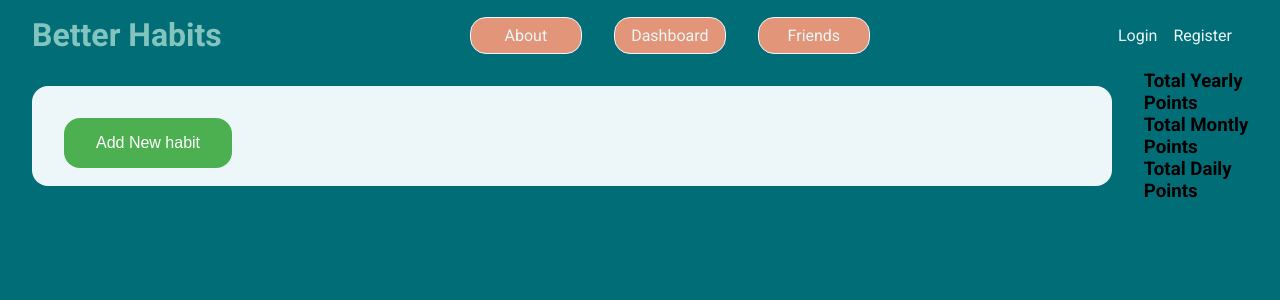
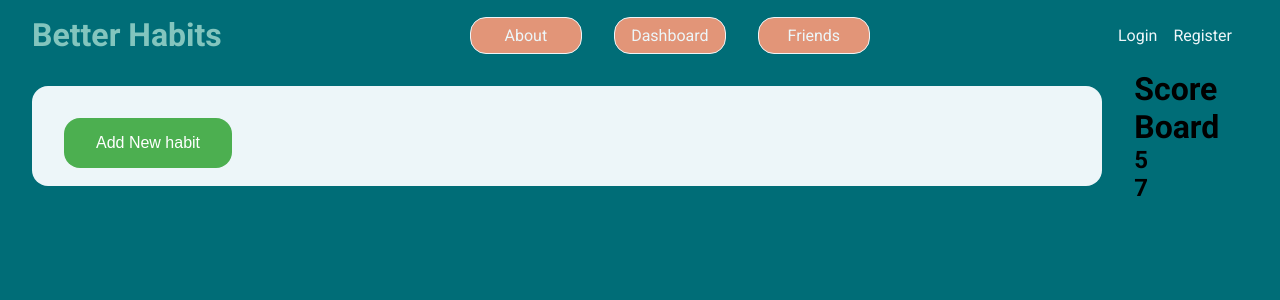
Before and after one commit to octopi-lab/better-habits, a React app: page /dashboard in a window 1280 px wide. Shown: the top 300 px of the page. Built offline with nearby package versions, Linux system fonts and the light colour scheme.

Commit message:
jsx adjustment for table

```diff
--- a/client/components/Sidebar.jsx
+++ b/client/components/Sidebar.jsx
@@ -2,12 +2,18 @@ import React from 'react';
 
 function Sidebar () {
     return (
-            <div className='total-points'>
-                <h3>Total Yearly Points</h3>
-                <h3>Total Montly Points</h3>
-                <h3>Total Daily Points</h3>
-          </div>
+			<div className='sidebar-container'>
+				<h1>Score Board</h1>
+				<div className='total-points'>
+					<h2 data-label="Daily:">5</h2>
+					<h2 data-label="Monthly:">7</h2>
+				</div>
+			</div>
     )
 }
 
 export default Sidebar;
+
+/* JUST NEED TO ADD JSX TO REPLACE THE TEMPORARY DAILY AND MONTHLY VALUES
+ONCE BACKEND FRAMEWORK IS IN PLACE
+*/
```
